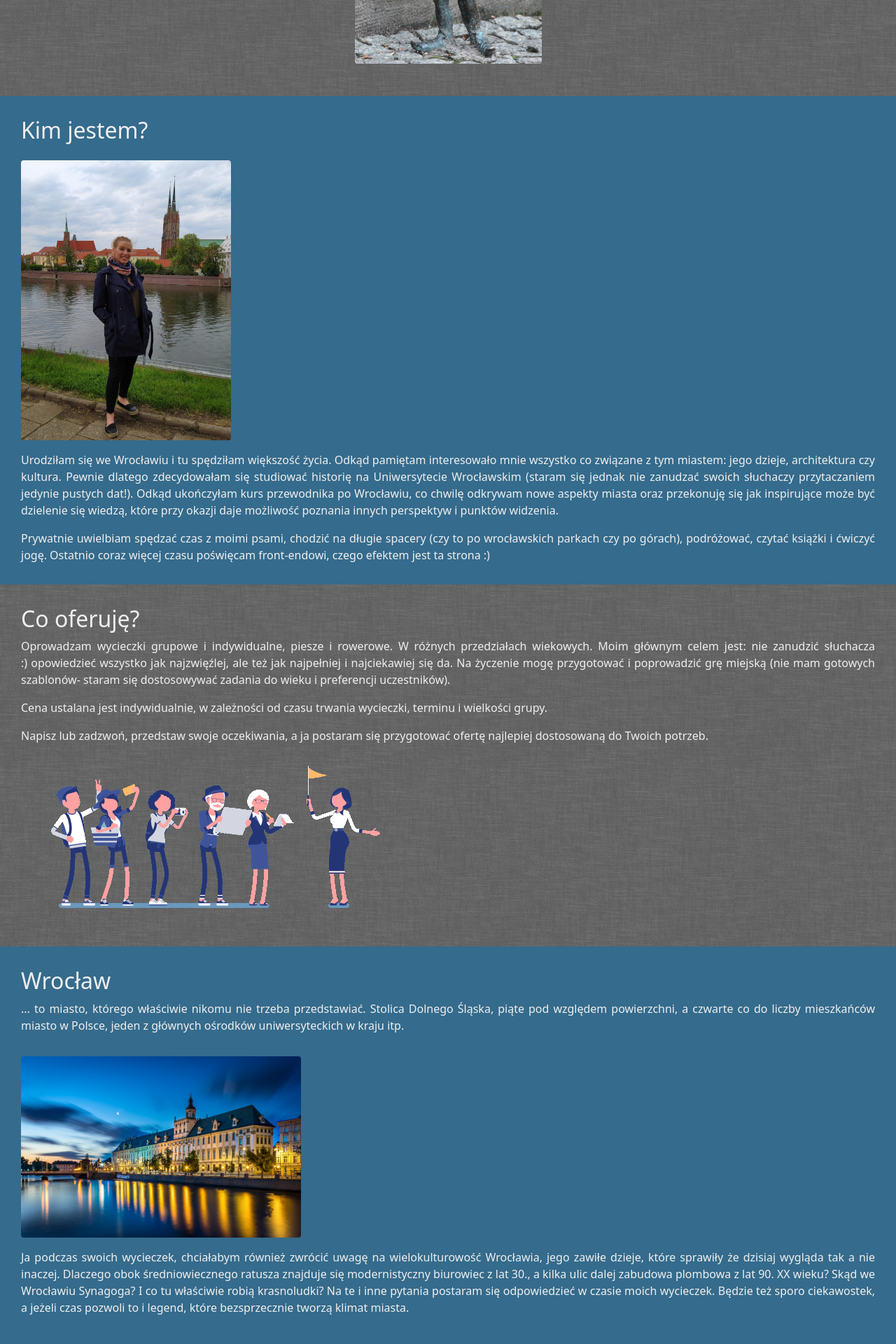
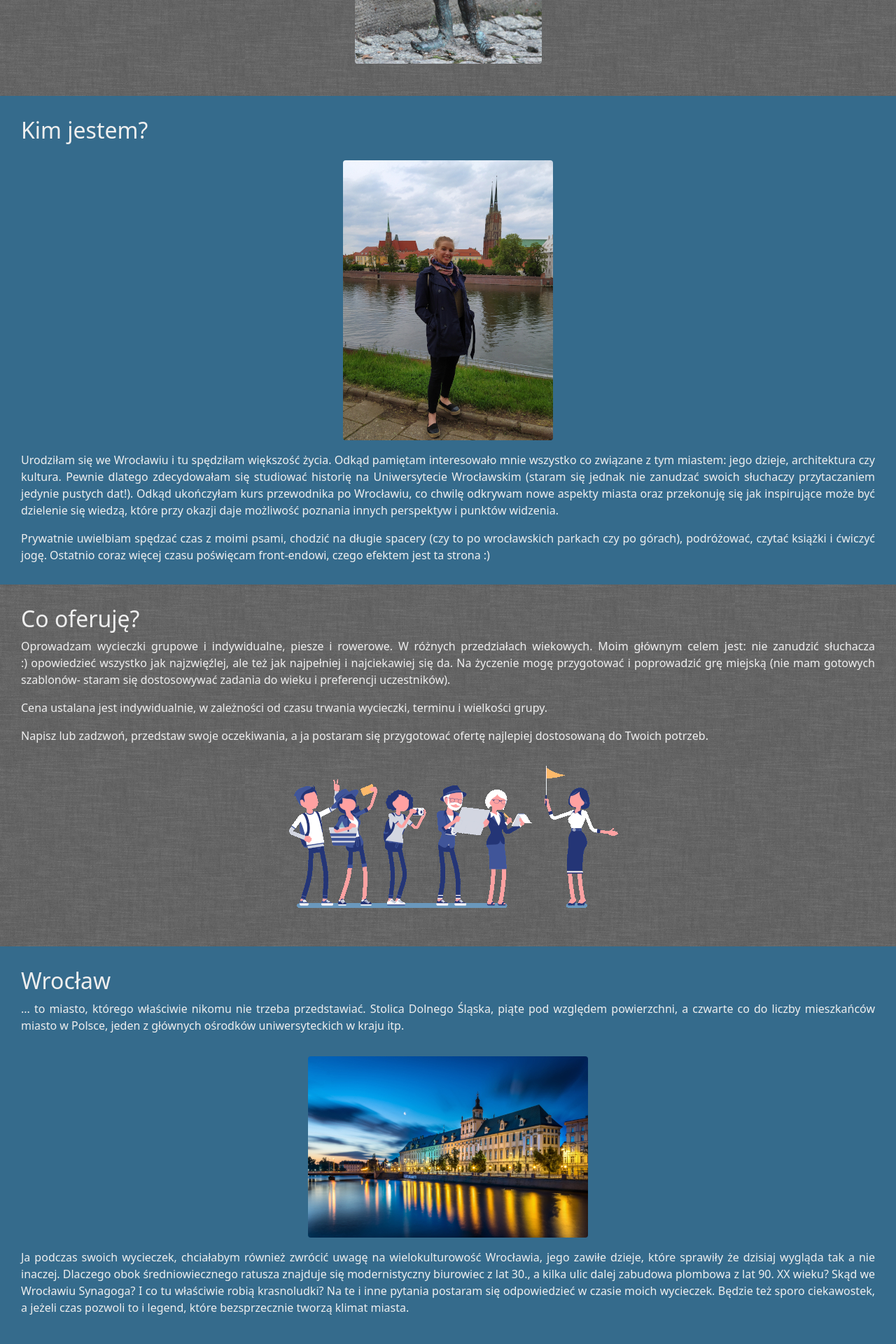
Before and after one commit to agapoli89/WroGuide-update, a React (Create React App) app: page / in a window 1280 px wide. Shown: the part 560-2480 px from the top of the page at 70% size. Built offline with nearby package versions, Linux system fonts and the light colour scheme.

Commit message:
Style images

```diff
--- a/src/Components/Content/AboutMe/AboutMe.jsx
+++ b/src/Components/Content/AboutMe/AboutMe.jsx
@@ -6,7 +6,7 @@ const AboutMe = () => {
     return (
         <section className="section about-me">
             <h2>Kim jestem?</h2>
-            <img src={aboutMeImage} alt="ja" className="float-lg-left img-fluid mr-lg-3 my-3 rounded"></img>
+            <img src={aboutMeImage} alt="ja" className="float-lg-left img-fluid mr-lg-3 my-3 rounded about-me__image"></img>
             <p>
                 Urodziłam się we Wrocławiu i&nbsp;tu spędziłam większość życia. Odkąd pamiętam interesowało mnie wszystko co związane z&nbsp;tym miastem: jego dzieje, architektura czy kultura. Pewnie dlatego zdecydowałam się studiować historię na Uniwersytecie Wrocławskim (staram się jednak nie zanudzać swoich słuchaczy przytaczaniem jedynie pustych dat!). Odkąd ukończyłam kurs przewodnika po Wrocławiu, co chwilę odkrywam nowe aspekty miasta oraz przekonuję się jak inspirujące może być dzielenie się wiedzą, które przy okazji daje możliwość poznania innych perspektyw i&nbsp;punktów widzenia.
             </p>
--- a/src/Components/Content/AboutMe/AboutMe.scss
+++ b/src/Components/Content/AboutMe/AboutMe.scss
@@ -3,4 +3,10 @@
 .about-me {
     background-color: $section-background-color;
     text-align: justify;
+    display: flex;
+    flex-direction: column;
+
+    &__image {
+        align-self: center;
+    }
 }
--- a/src/Components/Content/AboutWroclaw/AboutWroclaw.jsx
+++ b/src/Components/Content/AboutWroclaw/AboutWroclaw.jsx
@@ -10,7 +10,7 @@ const AboutWroclaw = () => {
                 ... to miasto, którego właściwie nikomu nie trzeba        przedstawiać. Stolica Dolnego Śląska, piąte pod względem powierzchni, a czwarte co do liczby mieszkańców miasto w Polsce, jeden z głównych ośrodków uniwersyteckich w kraju itp.
             </p>
             {/*źródło i licencja: https://pl.wikipedia.org/wiki/Plik:Wroclaw_-_Uniwersytet_Wroclawski_o_poranku.jpg*/}
-            <img src={wroclawImage} alt="Uniwersytet Wrocławski" className="float-lg-right img-fluid ml-lg-3 my-3 rounded"></img>
+            <img src={wroclawImage} alt="Uniwersytet Wrocławski" className="float-lg-right img-fluid ml-lg-3 my-3 rounded about-wroclaw__image"></img>
             <p>
                 Ja podczas swoich wycieczek, chciałabym również zwrócić uwagę na wielokulturowość Wrocławia, jego zawiłe dzieje, które sprawiły że dzisiaj wygląda tak a&nbsp;nie inaczej. Dlaczego obok średniowiecznego ratusza znajduje się modernistyczny biurowiec z lat 30., a&nbsp;kilka ulic dalej zabudowa plombowa z lat 90. XX wieku? Skąd we Wrocławiu Synagoga? I co tu właściwie robią krasnoludki? Na te i inne pytania postaram się odpowiedzieć w czasie moich wycieczek. Będzie też sporo ciekawostek, a jeżeli czas pozwoli to i&nbsp;legend, które bezsprzecznie tworzą klimat miasta.
             </p>
--- a/src/Components/Content/AboutWroclaw/AboutWroclaw.scss
+++ b/src/Components/Content/AboutWroclaw/AboutWroclaw.scss
@@ -3,4 +3,10 @@
 .about-wroclaw {
     background-color: $section-background-color;
     text-align: justify;
+    display: flex;
+    flex-direction: column;
+
+    &__image {
+        align-self: center;
+    }
 }
--- a/src/Components/Content/Offert/Offert.jsx
+++ b/src/Components/Content/Offert/Offert.jsx
@@ -9,7 +9,7 @@ const Offert = () => {
             <p>Oprowadzam wycieczki grupowe i&nbsp;indywidualne, piesze i&nbsp;rowerowe. W&nbsp;różnych przedziałach wiekowych. Moim głównym celem jest: nie zanudzić słuchacza :)&nbsp;opowiedzieć wszystko jak najzwięźlej, ale też jak najpełniej i&nbsp;najciekawiej się da. Na życzenie mogę przygotować i&nbsp;poprowadzić grę miejską (nie mam gotowych szablonów- staram się dostosowywać zadania do wieku i&nbsp;preferencji uczestników).</p>
             <p>Cena ustalana jest indywidualnie, w zależności od czasu trwania wycieczki, terminu i&nbsp;wielkości grupy.</p>
             <p>Napisz lub zadzwoń, przedstaw swoje oczekiwania, a&nbsp;ja postaram się przygotować ofertę najlepiej dostosowaną do Twoich potrzeb.</p>
-            <img class="img-fluid" src={offertImage} alt="co oferuję"></img>
+            <img className="img-fluid offert__image" src={offertImage} alt="co oferuję"></img>
         </section>
     );
 }
--- a/src/Components/Content/Offert/Offert.scss
+++ b/src/Components/Content/Offert/Offert.scss
@@ -1,3 +1,9 @@
 .offert {
     text-align: justify;
+    display: flex;
+    flex-direction: column;
+
+    &__image {
+        align-self: center;
+    }
 }
```
